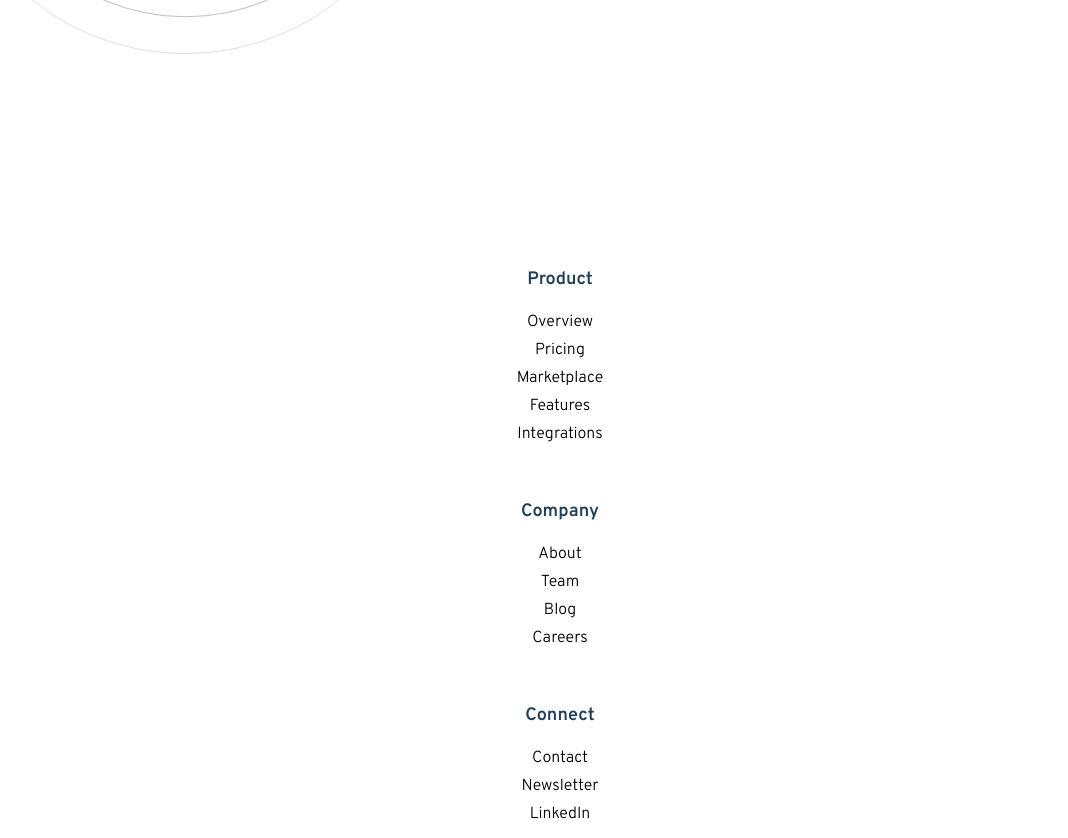
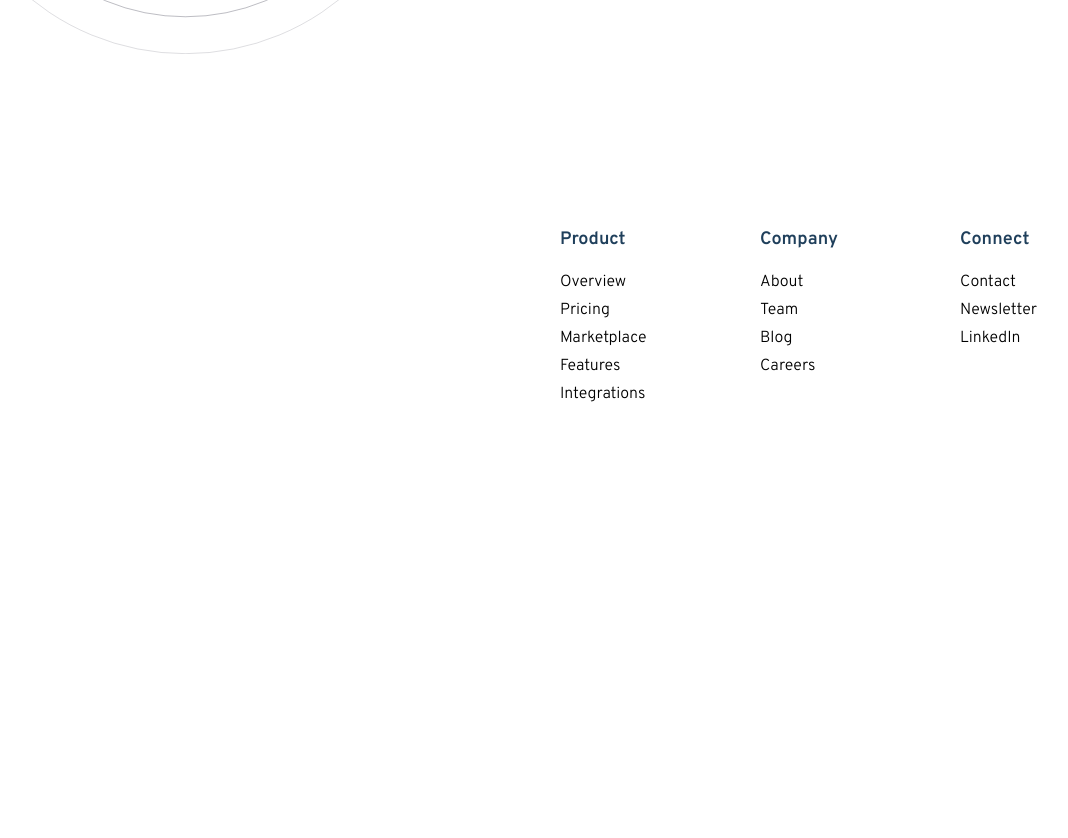
Before and after one commit to alexangria1992/frontend-mentor-challenges, a React (Create React App) app in the folder blogr-website/: page / in a window 1280 px wide. Shown: the part 1900-2738 px from the top of the page, without its empty margins (80-1148 px from the left). After the commit the page ends 2350 px from the top, so only its background shows below. Built offline with nearby package versions, Linux system fonts and the light colour scheme.

Commit message:
desktop footer styling

```diff
--- a/blogr-website/src/components/Footer.js
+++ b/blogr-website/src/components/Footer.js
@@ -7,12 +7,12 @@ const Footer = () => {
 
   return (
     <>
-      <footer className="footer text-center pb-2  ">
+      <footer className="footer text-center px-5 pb-1 md:grid md:grid-cols-2 md:px-10 lg:py-10 lg:text-left lg:px-10   ">
         <div>
-          <img src={logo} alt="" className="block mx-auto pt-10  " />
+          <img src={logo} alt="" className="block mx-auto pt-10 md:mx-0 " />
         </div>
 
-        <div>
+        <div className="md:grid md:grid-cols-2 lg:grid lg:grid-cols-3 footer-links  ">
           {footerLinks.map(({ id, title, links }) => (
             <ul key={id}>
               <h4 className="mt-10 text-lg py-3  ">{title}</h4>
```
